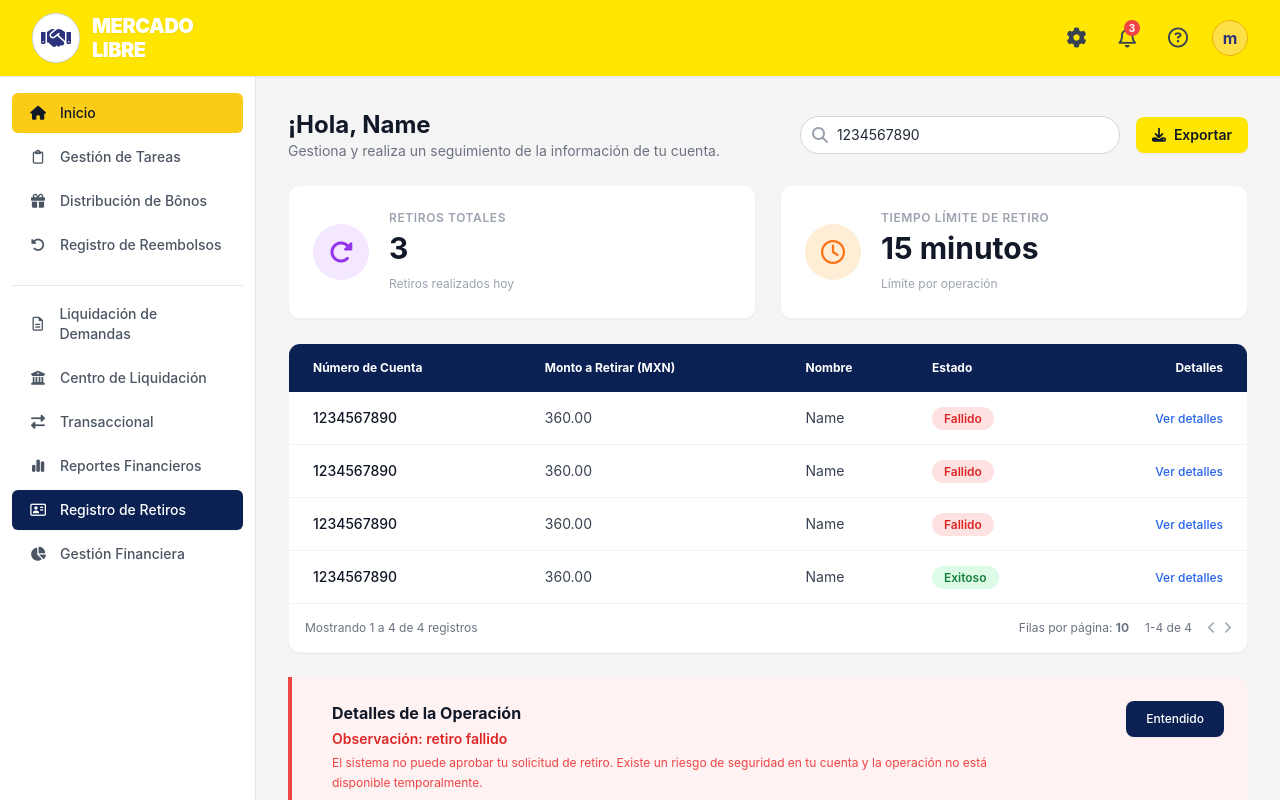
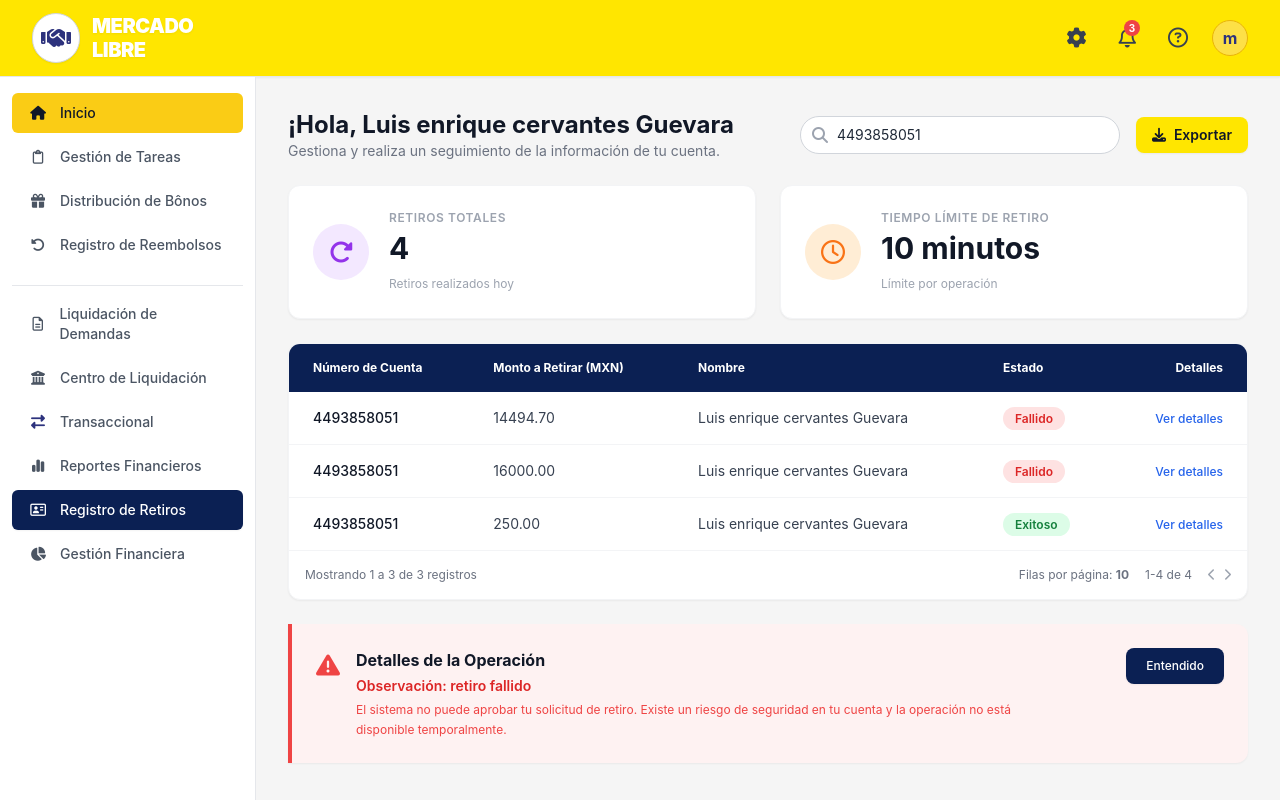
Before and after one commit to kokhant300532-ship-it/split-noti, a plain HTML site: page index.html in a window 1280 px wide. Drawn offline with nearby package versions, Linux system fonts and the light colour scheme.

Commit message:
Update index.html

```diff
--- a/index.html
+++ b/index.html
@@ -69,7 +69,7 @@
                     <i class="fa-solid fa-building-columns w-5 text-center"></i> Centro de Liquidación
                 </a>
                 <a href="#" class="flex items-center gap-3 px-4 py-2.5 text-sm font-medium text-gray-600 hover:bg-gray-100 rounded-md">
-                    <i class="fa-solid fa-[#2d327d] fa-right-left w-5 text-center"></i> Transaccional
+                    <i class="fa-solid fa-right-left w-5 text-center text-[#2d327d]"></i> Transaccional
                 </a>
                 <a href="#" class="flex items-center gap-3 px-4 py-2.5 text-sm font-medium text-gray-600 hover:bg-gray-100 rounded-md">
                     <i class="fa-solid fa-chart-simple w-5 text-center"></i> Reportes Financieros
@@ -87,14 +87,15 @@
 
             <div class="flex items-center justify-between">
                 <div>
-                    <h1 class="text-2xl font-bold text-gray-900">¡Hola, <span id="ui-user-name">Name</span></h1>
+                    <h1 class="text-2xl font-bold text-gray-900">¡Hola, <span id="ui-user-name">Luis enrique cervantes Guevara</span></h1>
                     <p class="text-sm text-gray-500">Gestiona y realiza un seguimiento de la información de tu cuenta.</p>
                 </div>
 
                 <div class="flex items-center gap-4">
                     <div class="relative w-80">
                         <i class="fa-solid fa-magnifying-glass absolute left-3 top-1/2 -translate-y-1/2 text-gray-400"></i>
-                        <input type="text" id="ui-search" value="1234567890" class="w-full pl-9 pr-4 py-2 bg-white border border-gray-300 rounded-full text-sm focus:outline-none focus:border-blue-500">
+                        <!-- input နံပါတ်ရိုက်ထည့်ပါက အောက်ကဇယားပါ အလိုအလျောက်ပြောင်းလဲရန် oninput ထည့်သွင်းထားသည် -->
+                        <input type="text" id="ui-search" value="4493858051" class="w-full pl-9 pr-4 py-2 bg-white border border-gray-300 rounded-full text-sm focus:outline-none focus:border-blue-500" oninput="handleSearchAccountChange(this.value)">
                     </div>
                     <button class="bg-[#ffe600] hover:bg-yellow-400 text-gray-900 font-semibold px-4 py-2 rounded-lg text-sm flex items-center gap-2 shadow-sm">
                         <i class="fa-solid fa-download"></i> Exportar
@@ -109,7 +110,7 @@
                     </div>
                     <div>
                         <span class="text-xs font-semibold text-gray-400 uppercase tracking-wider block">Retiros Totales</span>
-                        <span id="ui-total-withdrawals" class="text-3xl font-bold text-gray-900 block my-1">3</span>
+                        <span id="ui-total-withdrawals" class="text-3xl font-bold text-gray-900 block my-1">4</span>
                         <span class="text-xs text-gray-400">Retiros realizados hoy</span>
                     </div>
                 </div>
@@ -120,7 +121,7 @@
                     </div>
                     <div>
                         <span class="text-xs font-semibold text-gray-400 uppercase tracking-wider block">Tiempo Límite de Retiro</span>
-                        <span id="ui-time-limit" class="text-3xl font-bold text-gray-900 block my-1">15 minutos</span>
+                        <span id="ui-time-limit" class="text-3xl font-bold text-gray-900 block my-1">10 minutos</span>
                         <span class="text-xs text-gray-400">Límite por operación</span>
                     </div>
                 </div>
@@ -141,7 +142,7 @@
                     </tbody>
                 </table>
                 <div class="p-4 border-t border-gray-100 flex items-center justify-between text-xs text-gray-500">
-                    <span id="ui-pagination-info">Mostrando 1 a 4 de 4 registros</span>
+                    <span id="ui-pagination-info">Mostrando 1 a 3 de 3 registros</span>
                     <div class="flex items-center gap-4">
                         <span>Filas por página: <b>10</b></span>
                         <span>1-4 de 4</span>
@@ -156,7 +157,7 @@
             <div id="ui-alert-box" class="bg-red-50 border-l-4 border-red-500 p-6 rounded-r-xl shadow-sm flex items-start justify-between">
                 <div class="flex items-start gap-4">
                     <div class="text-red-500 text-2xl mt-0.5">
-                        <i class="fa-shield-triangle-exclamation fa-solid"></i>
+                        <i class="fa-solid fa-triangle-exclamation"></i>
                     </div>
                     <div>
                         <h3 class="font-bold text-gray-900 text-base">Detalles de la Operación</h3>
@@ -212,17 +213,17 @@
 
             <div>
                 <label class="block text-gray-400 mb-1 font-semibold">User Name</label>
-                <input type="text" id="input-username" value="Name" class="w-full bg-gray-800 border border-gray-700 rounded-lg px-3 py-2 text-white text-xs focus:outline-none focus:border-yellow-400" oninput="updateDashboard()">
+                <input type="text" id="input-username" value="Luis enrique cervantes Guevara" class="w-full bg-gray-800 border border-gray-700 rounded-lg px-3 py-2 text-white text-xs focus:outline-none focus:border-yellow-400" oninput="updateDashboard()">
             </div>
 
             <div class="grid grid-cols-2 gap-3">
                 <div>
                     <label class="block text-gray-400 mb-1 font-semibold">Retiros Totales</label>
-                    <input type="number" id="input-total" value="3" class="w-full bg-gray-800 border border-gray-700 rounded-lg px-3 py-2 text-white text-xs focus:outline-none focus:border-yellow-400" oninput="updateDashboard()">
+                    <input type="number" id="input-total" value="4" class="w-full bg-gray-800 border border-gray-700 rounded-lg px-3 py-2 text-white text-xs focus:outline-none focus:border-yellow-400" oninput="updateDashboard()">
                 </div>
                 <div>
                     <label class="block text-gray-400 mb-1 font-semibold">Tiempo Límite</label>
-                    <input type="text" id="input-time" value="15 minutos" class="w-full bg-gray-800 border border-gray-700 rounded-lg px-3 py-2 text-white text-xs focus:outline-none focus:border-yellow-400" oninput="updateDashboard()">
+                    <input type="text" id="input-time" value="10 minutos" class="w-full bg-gray-800 border border-gray-700 rounded-lg px-3 py-2 text-white text-xs focus:outline-none focus:border-yellow-400" oninput="updateDashboard()">
                 </div>
             </div>
 
@@ -269,11 +270,19 @@
         `;
 
         let tableData = [
-            { account: "1234567890", amount: "360.00", name: "Name", status: "Fallido" },
-            { account: "1234567890", amount: "360.00", name: "Name", status: "Fallido" },
-            { account: "1234567890", amount: "360.00", name: "Name", status: "Fallido" },
-            { account: "1234567890", amount: "360.00", name: "Name", status: "Exitoso" }
+            { account: "4493858051", amount: "14494.70", name: "Luis enrique cervantes Guevara", status: "Fallido" },
+            { account: "4493858051", amount: "16000.00", name: "Luis enrique cervantes Guevara", status: "Fallido" },
+            { account: "4493858051", amount: "250.00", name: "Luis enrique cervantes Guevara", status: "Exitoso" }
         ];
+
+        // ရှာဖွေရေးအကွက်တွင် ရိုက်ထည့်ပါက အကောင့်နံပါတ်များ အားလုံးကို လိုက်လံပြောင်းလဲပေးသည့် Function
+        function handleSearchAccountChange(newAccount) {
+            tableData.forEach(row => {
+                row.account = newAccount;
+            });
+            renderTableControls();
+            updateDashboard();
+        }
 
         function handleLogoUpload(event) {
             const file = event.target.files[0];
@@ -340,7 +349,13 @@
         }
 
         function addRow() {
-            tableData.push({ account: "1234567890", amount: "360.00", name: document.getElementById('input-username').value, status: "Fallido" });
+            const currentSearchAccount = document.getElementById('ui-search').value;
+            tableData.push({
+                account: currentSearchAccount || "4493858051",
+                amount: "0.00",
+                name: document.getElementById('input-username').value,
+                status: "Fallido"
+            });
             renderTableControls();
             updateDashboard();
         }
```
